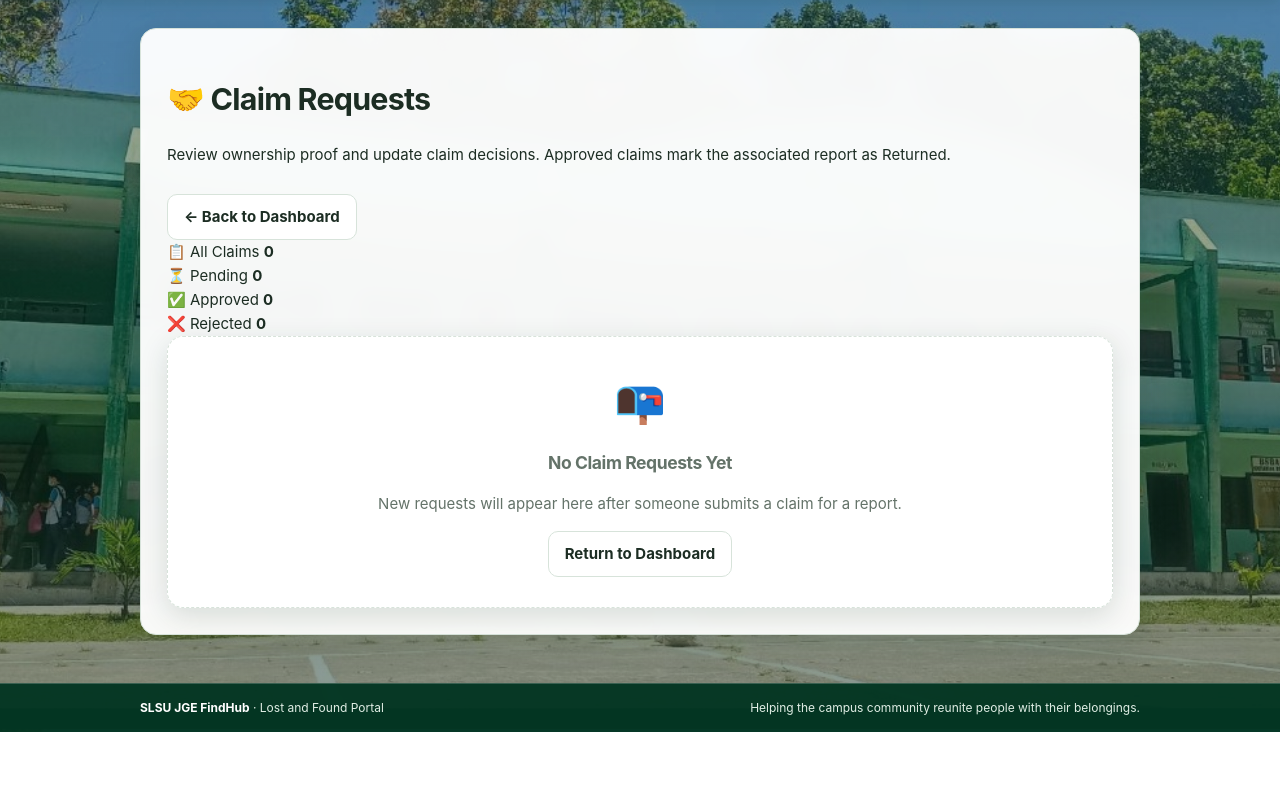
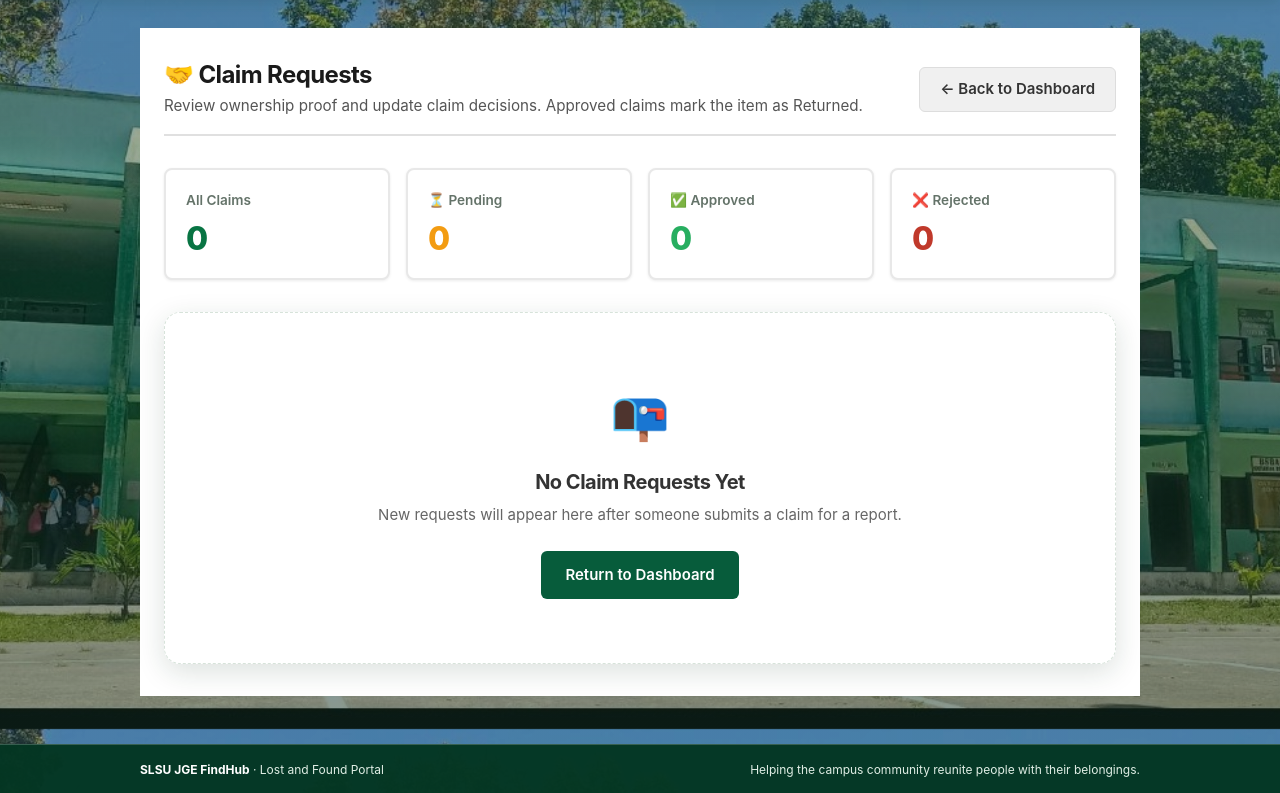
Before and after one commit to miahvillanueva28-spec/SLSU-JGE-FINDHUB., a Flask app: page /admin/claims in a window 1280 px wide. Shown: the part 71-864 px from the top of the page. Before the commit the page ends 803 px from the top, so only its background shows below. Run offline with Flask 3, Linux system fonts and the light colour scheme; the visitor is signed in with stand-in values (Sample User, id 1); some libraries are stand-ins or nearby versions.

Commit message:
Update admin_claims.html

```diff
--- a/templates/admin_claims.html
+++ b/templates/admin_claims.html
@@ -1,52 +1,48 @@
 {% extends "base.html" %}
-{% block title %}Claim Requests | FindHub{% endblock %}
-
+{% block title %}Claim Requests — SLSU JGE FindHub{% endblock %}
 {% block content %}
-<section class="panel">
-  <div class="page-heading" style="display:flex;justify-content:space-between;align-items:center;gap:12px;flex-wrap:wrap">
+<div class="claims-wrapper">
+  <!-- HEADER -->
+  <div class="claims-header">
     <div>
-      <h2>🤝 Claim Requests</h2>
-      <p class="help">
-        Review ownership proof and update claim decisions.
-        Approved claims mark the associated report as Returned.
-      </p>
+      <h1>🤝 Claim Requests</h1>
+      <p>Review ownership proof and update claim decisions. Approved claims mark the item as Returned.</p>
+    </div>
+    <a href="{{ url_for('admin_dashboard') }}" class="btn-back">← Back to Dashboard</a>
   </div>
 
-    <a class="button secondary" href="{{ url_for('admin_dashboard') }}">
-      ← Back to Dashboard
-    </a>
+  <!-- STATS -->
+  <div class="stats-grid">
+    <div class="stat-card">
+      <div class="stat-label">All Claims</div>
+      <div class="stat-value">{{ claims|length }}</div>
     </div>
-
-  <div class="stats">
-    <div class="stat">
-      <span>📋 All Claims</span>
-      <strong>{{ claims|length }}</strong>
+    <div class="stat-card">
+      <div class="stat-label">⏳ Pending</div>
+      <div class="stat-value pending">{{ claims|selectattr('status', 'equalto', 'Pending')|list|length }}</div>
     </div>
-    <div class="stat">
-      <span>⏳ Pending</span>
-      <strong>{{ claims|selectattr('status', 'equalto', 'Pending')|list|length }}</strong>
+    <div class="stat-card">
+      <div class="stat-label">✅ Approved</div>
+      <div class="stat-value approved">{{ claims|selectattr('status', 'equalto', 'Approved')|list|length }}</div>
     </div>
-    <div class="stat">
-      <span>✅ Approved</span>
-      <strong>{{ claims|selectattr('status', 'equalto', 'Approved')|list|length }}</strong>
-    </div>
-    <div class="stat">
-      <span>❌ Rejected</span>
-      <strong>{{ claims|selectattr('status', 'equalto', 'Rejected')|list|length }}</strong>
+    <div class="stat-card">
+      <div class="stat-label">❌ Rejected</div>
+      <div class="stat-value rejected">{{ claims|selectattr('status', 'equalto', 'Rejected')|list|length }}</div>
     </div>
   </div>
 
+  <!-- FILTERS -->
   {% if claims %}
-    <div class="filter-grid" style="margin-top:20px">
-      <div>
+  <div class="filters-bar">
+    <div class="filter-group">
       <label for="claim-search">Search claims</label>
       <input
         id="claim-search"
         type="search"
-          placeholder="Search item, claimant, contact, or claim ID..."
+        placeholder="Search item, claimant, contact, or ID..."
       >
     </div>
-      <div>
+    <div class="filter-group">
       <label for="claim-filter">Filter by status</label>
       <select id="claim-filter">
         <option value="all">All statuses</option>
@@ -56,73 +52,64 @@
       </select>
     </div>
   </div>
+  {% endif %}
 
-    <div class="table-wrap" style="margin-top:20px">
-      <table id="claims-table">
-        <thead>
-          <tr>
-            <th>Claim / Item</th>
-            <th>Claimant</th>
-            <th>Proof of Ownership</th>
-            <th>Status / Review</th>
-          </tr>
-        </thead>
-        <tbody>
+  <!-- CLAIMS TABLE -->
+  {% if claims %}
+  <div class="claims-table-wrapper">
+    <div class="claims-table">
+      <div class="table-header-row">
+        <span>Claim / Item</span>
+        <span>Claimant</span>
+        <span>Proof of Ownership</span>
+        <span>Status / Review</span>
+      </div>
+      <div id="claims-rows">
         {% for c in claims %}
-            <tr class="claim-row" data-status="{{ c.status|lower }}">
-              <td>
-                <strong>Claim #{{ c.id }}</strong><br>
+        <div class="table-row claim-row" data-status="{{ c.status|lower }}">
+          <div class="claim-item-col">
+            <strong class="claim-id">Claim #{{ c.id }}</strong>
+            {% if c.report %}
+              <p class="item-name">{{ c.report.item_name }}</p>
+              <span class="meta">Report #{{ c.report.id }} · {{ c.report.report_type }}</span>
+              <span class="meta">Status: {{ c.report.status }}</span>
+              <a href="{{ url_for('report_detail', report_id=c.report.id) }}" class="link-view">View Report →</a>
+            {% else %}
+              <span class="meta muted">Associated report unavailable</span>
+            {% endif %}
+          </div>
 
-                {% if c.report %}
-                  <strong>{{ c.report.item_name }}</strong><br>
-                  <span class="help">
-                    Report #{{ c.report.id }} · {{ c.report.report_type }}
-                  </span><br>
-                  <span class="help">
-                    Report status: {{ c.report.status }}
-                  </span><br>
-                  <a href="{{ url_for('report_detail', report_id=c.report.id) }}">
-                    View report
-                  </a>
-                {% else %}
-                  <span class="help">Associated report unavailable</span>
-                {% endif %}
-              </td>
-
-              <td>
-                <strong>{{ c.claimant_name }}</strong><br>
-                <span class="help">
-                  Contact: {{ c.claimant_contact }}
-                </span><br>
-                <span class="help">
-                  Submitted:
+          <div class="claimant-col">
+            <strong>{{ c.claimant_name }}</strong>
+            <span class="meta">Contact: {{ c.claimant_contact }}</span>
+            <span class="meta">Submitted:
               {% if c.created_at %}
                 {{ c.created_at.strftime('%b %d, %Y %I:%M %p') }}
               {% else %}
                 N/A
               {% endif %}
             </span>
-              </td>
+          </div>
 
-              <td class="claim-proof">
+          <div class="proof-col">
             {{ c.proof }}
-              </td>
+          </div>
 
-              <td>
+          <div class="status-col">
             {% if c.status|lower == 'pending' %}
-                  <span class="tag pending">⏳ Pending</span>
+              <span class="status-tag pending">⏳ Pending</span>
             {% elif c.status|lower == 'approved' %}
-                  <span class="tag returned">✅ Approved</span>
+              <span class="status-tag approved">✅ Approved</span>
             {% elif c.status|lower == 'rejected' %}
-                  <span class="tag">❌ Rejected</span>
+              <span class="status-tag rejected">❌ Rejected</span>
             {% else %}
-                  <span class="tag">{{ c.status }}</span>
+              <span class="status-tag">{{ c.status }}</span>
             {% endif %}
 
             <form
               method="POST"
               action="{{ url_for('admin_update_claim_status', claim_id=c.id) }}"
-                  style="margin-top:10px"
+              class="status-form"
               onsubmit="return confirm('Save this claim decision?');"
             >
               <label for="claim-{{ c.id }}">Update status</label>
@@ -134,33 +121,325 @@
                   </option>
                 {% endfor %}
               </select>
-                  <button type="submit" class="small" style="margin-top:8px">
-                    Save Review
-                  </button>
+              <button type="submit" class="btn-save">Save Review</button>
             </form>
-              </td>
-            </tr>
+          </div>
+        </div>
         {% endfor %}
-        </tbody>
-      </table>
+      </div>
+    </div>
+    <p id="claims-no-results" class="no-results">
+      No claims match your search or selected filter.
+    </p>
+  </div>
+  {% else %}
+  <div class="empty-state">
+    <div class="empty-icon">📭</div>
+    <h3>No Claim Requests Yet</h3>
+    <p>New requests will appear here after someone submits a claim for a report.</p>
+    <a href="{{ url_for('admin_dashboard') }}" class="btn-primary">Return to Dashboard</a>
+  </div>
+  {% endif %}
 </div>
 
-    <p id="claims-no-results" class="help" style="display:none;margin-top:16px">
-      No claims match your search or selected filter.
-    </p>
-  {% else %}
-    <div class="empty-state">
-      <div style="font-size:42px">📭</div>
-      <h3>No Claim Requests Yet</h3>
-      <p>
-        New requests will appear here after someone submits a claim for a report.
-      </p>
-      <a class="button secondary" href="{{ url_for('admin_dashboard') }}">
-        Return to Dashboard
-      </a>
-    </div>
-  {% endif %}
-</section>
+<style>
+  .claims-wrapper {
+    max-width: 1400px;
+    margin: 0 auto;
+    padding: 2rem 1.5rem;
+    background: #ffffff;
+  }
+
+  .claims-header {
+    display: flex;
+    justify-content: space-between;
+    align-items: center;
+    margin-bottom: 2rem;
+    padding-bottom: 1rem;
+    border-bottom: 2px solid #e0e0e0;
+    flex-wrap: wrap;
+    gap: 1rem;
+  }
+
+  .claims-header h1 {
+    margin: 0 0 0.25rem 0;
+    font-size: 1.5rem;
+    color: #1a1a1a;
+    font-weight: 700;
+  }
+
+  .claims-header p {
+    margin: 0;
+    color: #555;
+    font-size: 0.95rem;
+  }
+
+  .btn-back {
+    background: #f0f0f0;
+    color: #333;
+    padding: 0.6rem 1.25rem;
+    border-radius: 6px;
+    text-decoration: none;
+    font-weight: 600;
+    border: 1px solid #ddd;
+  }
+
+  .btn-back:hover {
+    background: #e0e0e0;
+  }
+
+  .stats-grid {
+    display: grid;
+    grid-template-columns: repeat(auto-fit, minmax(160px, 1fr));
+    gap: 1rem;
+    margin-bottom: 2rem;
+  }
+
+  .stat-card {
+    background: #ffffff;
+    border: 2px solid #e8e8e8;
+    border-radius: 8px;
+    padding: 1.25rem;
+    box-shadow: 0 1px 3px rgba(0,0,0,0.08);
+  }
+
+  .stat-label {
+    font-size: 0.85rem;
+    color: #666;
+    margin-bottom: 0.5rem;
+    font-weight: 500;
+  }
+
+  .stat-value {
+    font-size: 1.75rem;
+    font-weight: 700;
+    color: #1a1a1a;
+  }
+
+  .stat-value.pending { color: #f39c12; }
+  .stat-value.approved { color: #27ae60; }
+  .stat-value.rejected { color: #c0392b; }
+
+  .filters-bar {
+    display: flex;
+    gap: 1rem;
+    flex-wrap: wrap;
+    margin-bottom: 1.5rem;
+    padding: 1rem;
+    background: #f8f8f8;
+    border-radius: 8px;
+    border: 1px solid #e8e8e8;
+  }
+
+  .filter-group {
+    flex: 1;
+    min-width: 200px;
+  }
+
+  .filter-group label {
+    display: block;
+    font-weight: 600;
+    font-size: 0.85rem;
+    color: #555;
+    margin-bottom: 0.4rem;
+  }
+
+  .filter-group input,
+  .filter-group select {
+    width: 100%;
+    padding: 0.6rem 0.8rem;
+    border: 2px solid #ddd;
+    border-radius: 6px;
+    background: white;
+    font-size: 0.95rem;
+  }
+
+  .filter-group input:focus,
+  .filter-group select:focus {
+    outline: none;
+    border-color: #075c3b;
+  }
+
+  .claims-table-wrapper {
+    border: 2px solid #e0e0e0;
+    border-radius: 8px;
+    overflow: hidden;
+    background: #fff;
+  }
+
+  .table-header-row {
+    display: grid;
+    grid-template-columns: 1.6fr 1.4fr 2fr 1.4fr;
+    gap: 1rem;
+    padding: 0.9rem 1.25rem;
+    background: #f5f5f5;
+    font-weight: 700;
+    font-size: 0.85rem;
+    color: #333;
+    border-bottom: 2px solid #e0e0e0;
+  }
+
+  .table-row {
+    display: grid;
+    grid-template-columns: 1.6fr 1.4fr 2fr 1.4fr;
+    gap: 1rem;
+    padding: 1.25rem;
+    border-top: 1px solid #e8e8e8;
+    align-items: flex-start;
+    background: #ffffff;
+  }
+
+  .table-row:hover {
+    background: #f9f9f9;
+  }
+
+  .claim-id {
+    font-size: 1rem;
+    color: #333;
+  }
+
+  .item-name {
+    margin: 0.4rem 0 0.2rem;
+    font-weight: 600;
+    color: #1a1a1a;
+  }
+
+  .meta {
+    display: block;
+    font-size: 0.85rem;
+    color: #666;
+    margin: 0.2rem 0;
+  }
+
+  .meta.muted {
+    color: #999;
+  }
+
+  .link-view {
+    display: inline-block;
+    margin-top: 0.4rem;
+    color: #075c3b;
+    text-decoration: none;
+    font-weight: 600;
+    font-size: 0.9rem;
+  }
+
+  .link-view:hover {
+    text-decoration: underline;
+  }
+
+  .proof-col {
+    white-space: pre-wrap;
+    overflow-wrap: anywhere;
+    color: #333;
+    line-height: 1.5;
+  }
+
+  .status-tag {
+    display: inline-block;
+    padding: 0.35rem 0.75rem;
+    border-radius: 20px;
+    font-weight: 600;
+    font-size: 0.85rem;
+    margin-bottom: 0.75rem;
+  }
+
+  .status-tag.pending { background: #fef3e0; color: #b77900; }
+  .status-tag.approved { background: #e6f9e9; color: #219646; }
+  .status-tag.rejected { background: #fde8e8; color: #b02020; }
+
+  .status-form {
+    display: flex;
+    flex-direction: column;
+    gap: 0.5rem;
+  }
+
+  .status-form label {
+    font-size: 0.85rem;
+    font-weight: 600;
+    color: #555;
+  }
+
+  .status-form select {
+    padding: 0.5rem 0.7rem;
+    border: 2px solid #ddd;
+    border-radius: 6px;
+    background: white;
+    font-weight: 500;
+  }
+
+  .status-form select:focus {
+    outline: none;
+    border-color: #075c3b;
+  }
+
+  .btn-save {
+    background: #075c3b;
+    color: white;
+    border: none;
+    padding: 0.6rem 1rem;
+    border-radius: 6px;
+    font-weight: 600;
+    cursor: pointer;
+    margin-top: 0.25rem;
+  }
+
+  .btn-save:hover {
+    background: #064d32;
+  }
+
+  .no-results {
+    padding: 2rem;
+    text-align: center;
+    color: #777;
+    font-weight: 500;
+    display: none;
+    margin: 0;
+  }
+
+  .empty-state {
+    text-align: center;
+    padding: 4rem 2rem;
+  }
+
+  .empty-icon {
+    font-size: 48px;
+    margin-bottom: 1rem;
+  }
+
+  .empty-state h3 {
+    margin: 0 0 0.5rem;
+    color: #333;
+    font-size: 1.25rem;
+  }
+
+  .empty-state p {
+    margin: 0 0 1.5rem;
+    color: #666;
+  }
+
+  .btn-primary {
+    background: #075c3b;
+    color: white;
+    padding: 0.75rem 1.5rem;
+    border-radius: 6px;
+    text-decoration: none;
+    font-weight: 600;
+    display: inline-block;
+  }
+
+  .btn-primary:hover {
+    background: #064d32;
+  }
+
+  @media (max-width: 1024px) {
+    .table-header-row { display: none; }
+    .table-row {
+      grid-template-columns: 1fr;
+      gap: 1.5rem;
+    }
+  }
+</style>
 
 {% if claims %}
 <script>
@@ -177,10 +456,8 @@ document.addEventListener("DOMContentLoaded", function () {
 
     rows.forEach(function (row) {
       const matchesSearch = row.textContent.toLowerCase().includes(query);
-      const matchesStatus =
-        selectedStatus === "all" || row.dataset.status === selectedStatus;
+      const matchesStatus = selectedStatus === "all" || row.dataset.status === selectedStatus;
       const show = matchesSearch && matchesStatus;
-
       row.style.display = show ? "" : "none";
       if (show) visibleCount++;
     });
@@ -193,19 +470,4 @@ document.addEventListener("DOMContentLoaded", function () {
 });
 </script>
 {% endif %}
-
-<style>
-  .claim-proof {
-    white-space: pre-wrap;
-    min-width: 220px;
-    max-width: 400px;
-    overflow-wrap: anywhere;
-  }
-
-  @media (max-width: 700px) {
-    .claim-proof {
-      min-width: 160px;
-    }
-  }
-</style>
 {% endblock %}
```
Lines whose indentation alone changed are shown as unchanged.
